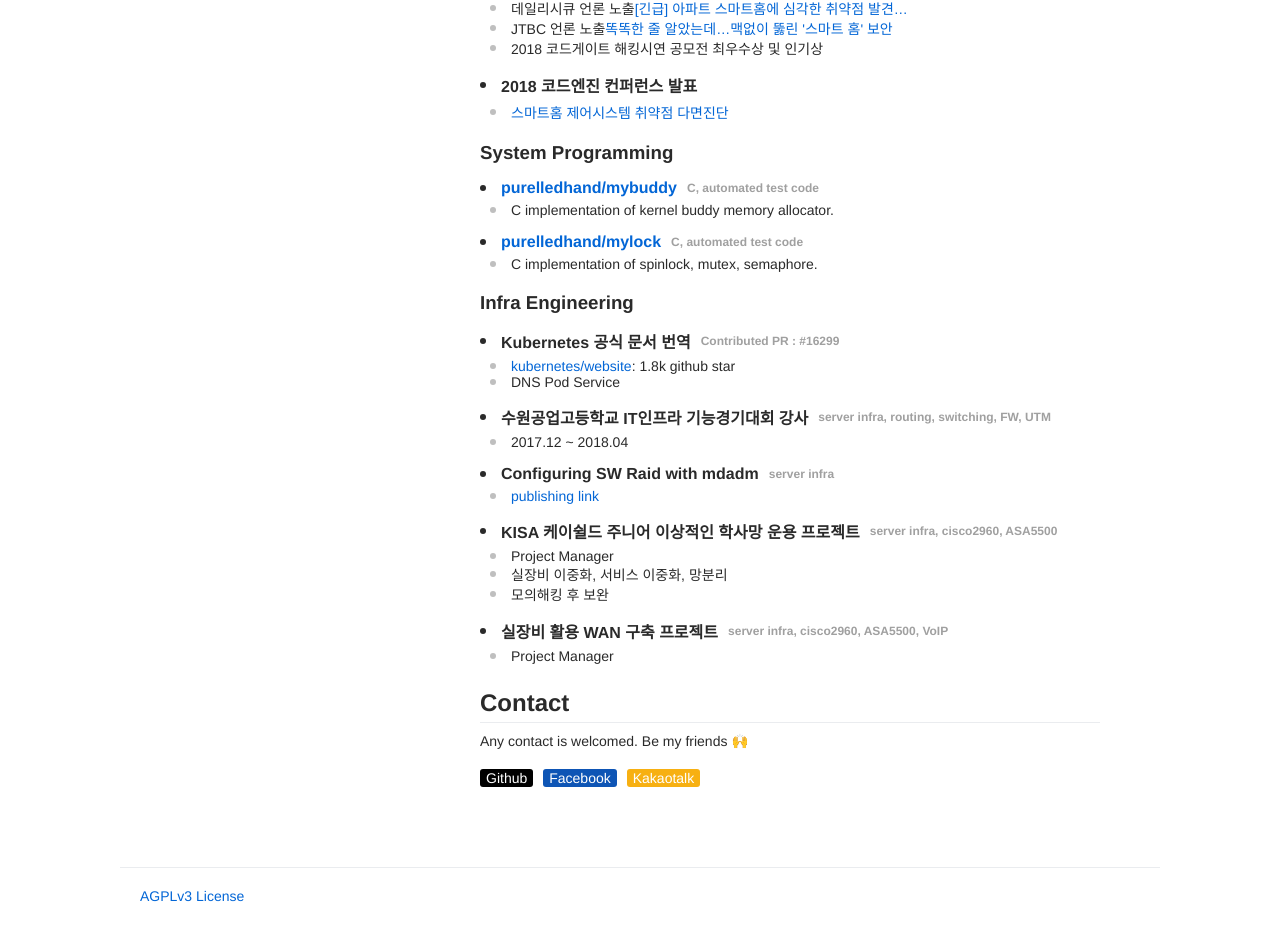
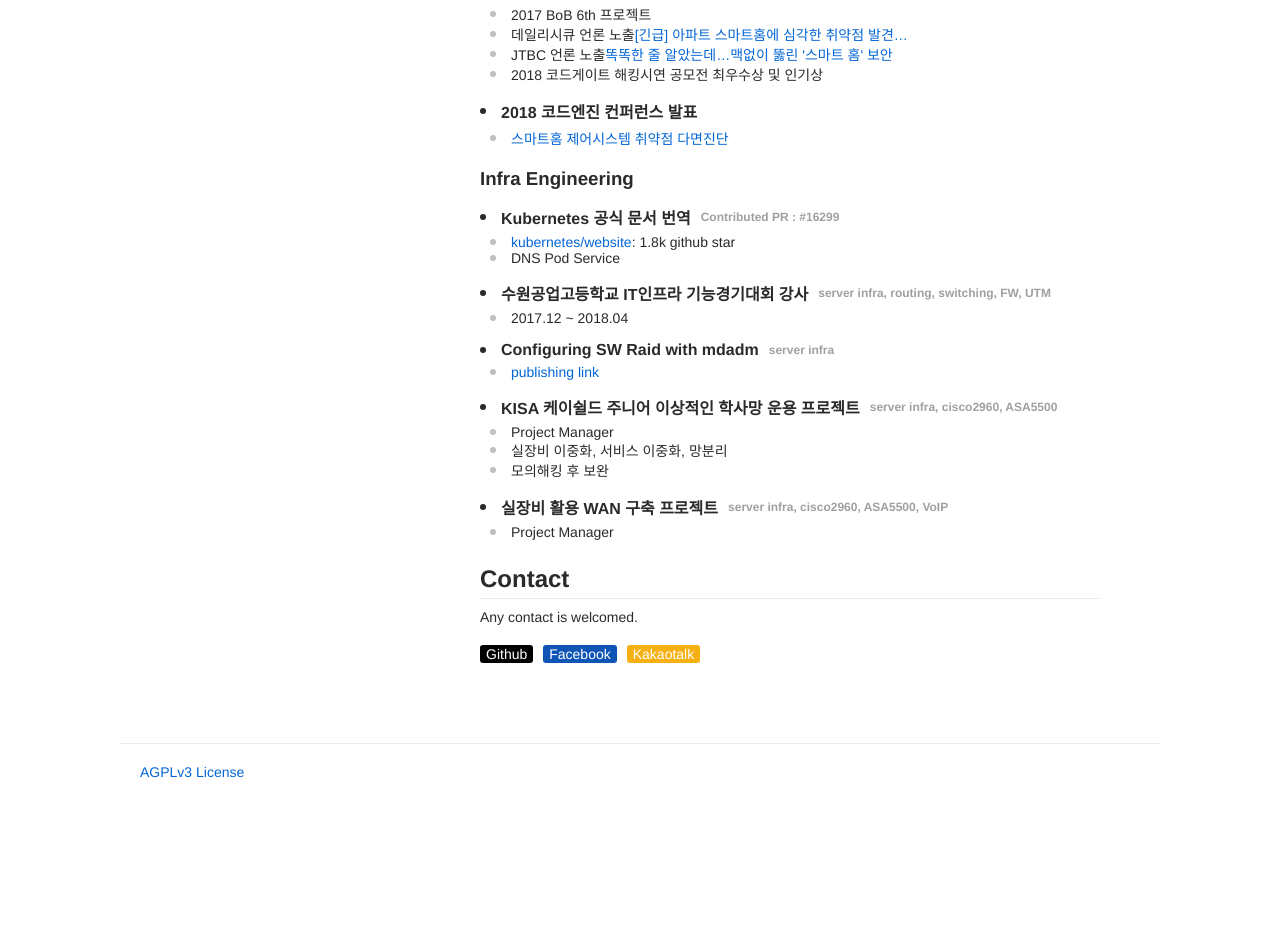
Before and after one commit to purelledhand/resume, a React (Create React App) app: page / in a window 1280 px wide. Shown: the part 1663-2603 px from the top of the page. After the commit the page ends 2523 px from the top, so only its background shows below. Built offline with nearby package versions, Linux system fonts and the light colour scheme; a web font is replaced by a local one.

Commit message:
Update resume

```diff
--- a/src/App.js
+++ b/src/App.js
@@ -252,6 +252,9 @@ function App() {
               React, Gatsby, ES6+, TypeScript
             </div>
         </div>
+        <ul className="ex-ul">
+          <li><div className="list second"></div><a href="https://study.ajou-whois.org">study.ajou-whois.org</a></li>
+        </ul>
         <div className="ex title">
           <div className="row">
             <div className="list"></div>
@@ -313,37 +316,6 @@ function App() {
         <ul className="ex-ul">
           <li><div className="list second"></div>
           <a href="https://github.com/codeengn/codeengn-conference/blob/master/15/2018%20CodeEngn%20Conference%2015%2C%20%EC%8A%A4%EB%A7%88%ED%8A%B8%20%ED%99%88%20%EC%A0%9C%EC%96%B4%EC%8B%9C%EC%8A%A4%ED%85%9C%20%EB%8B%A4%EB%A9%B4%EC%A7%84%EB%8B%A8%20%5B%EC%B5%9C%EC%86%8C%ED%98%9C%5D.pdf">스마트홈 제어시스템 취약점 다면진단</a>
-          </li>
-        </ul>
-        <h3>System Programming</h3>
-        <div className="ex title">
-          <div className="row">
-            <div className="list"></div>
-          <a href="https://bitbucket.org/purelledhand/mybuddy">purelledhand/mybuddy</a>
-          </div>
-
-          <div className="tag">
-            C, automated test code
-          </div>
-        </div>
-        <ul className="ex-ul">
-          <li><div className="list second"></div>
-          C implementation of kernel buddy memory allocator.
-          </li>
-        </ul>
-        <div className="ex title">
-          <div className="row">
-            <div className="list"></div>
-          <a href="https://bitbucket.org/purelledhand/mylock">purelledhand/mylock</a>
-          </div>
-
-          <div className="tag">
-            C, automated test code
-          </div>
-        </div>
-        <ul className="ex-ul">
-          <li><div className="list second"></div>
-          C implementation of spinlock, mutex, semaphore.
           </li>
         </ul>
         <h3>Infra Engineering</h3>
@@ -434,7 +406,7 @@ function App() {
           Contact
         </h2>
         <div className="desc">
-        Any contact is welcomed. Be my friends 🙌
+        Any contact is welcomed.
         </div>
         <div className="contacts">
           <a href="https://github.com/purelledhand"><div className="contact-point git">
```
